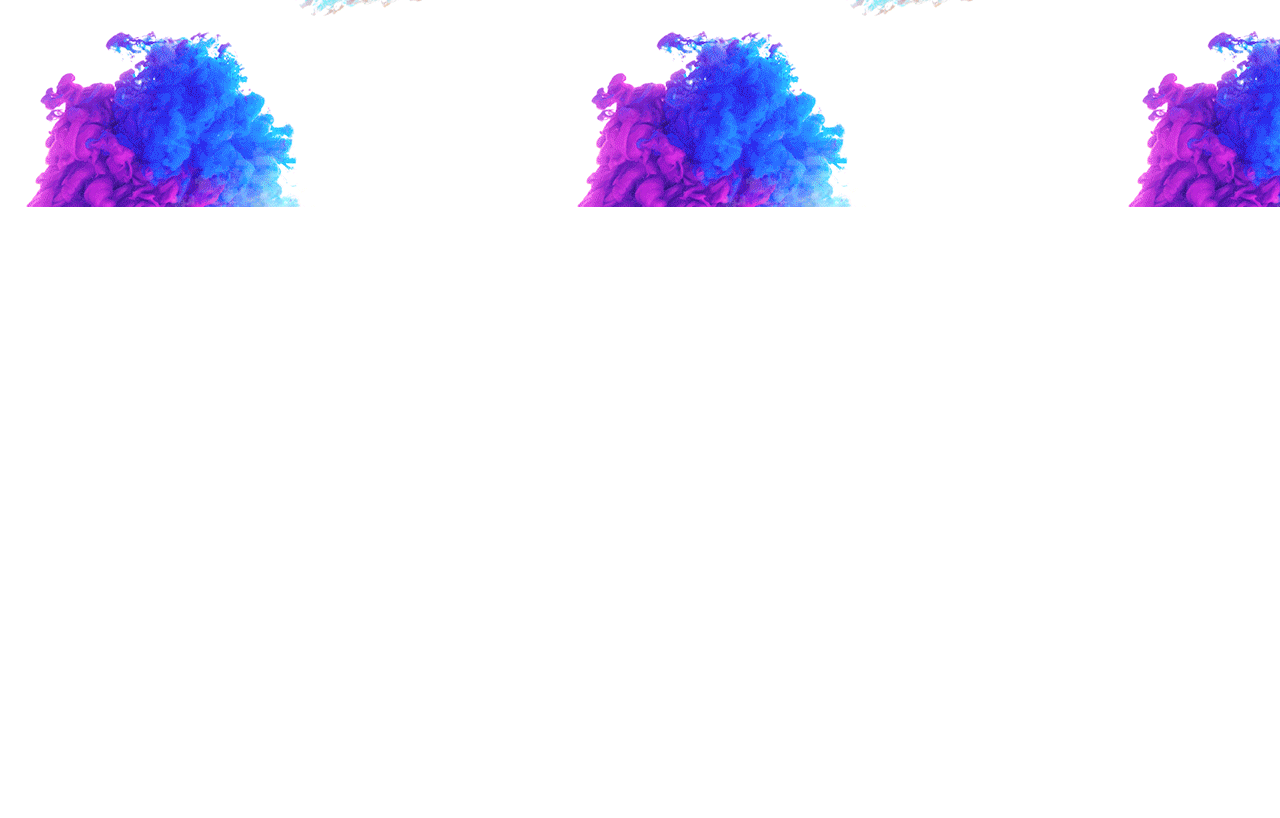
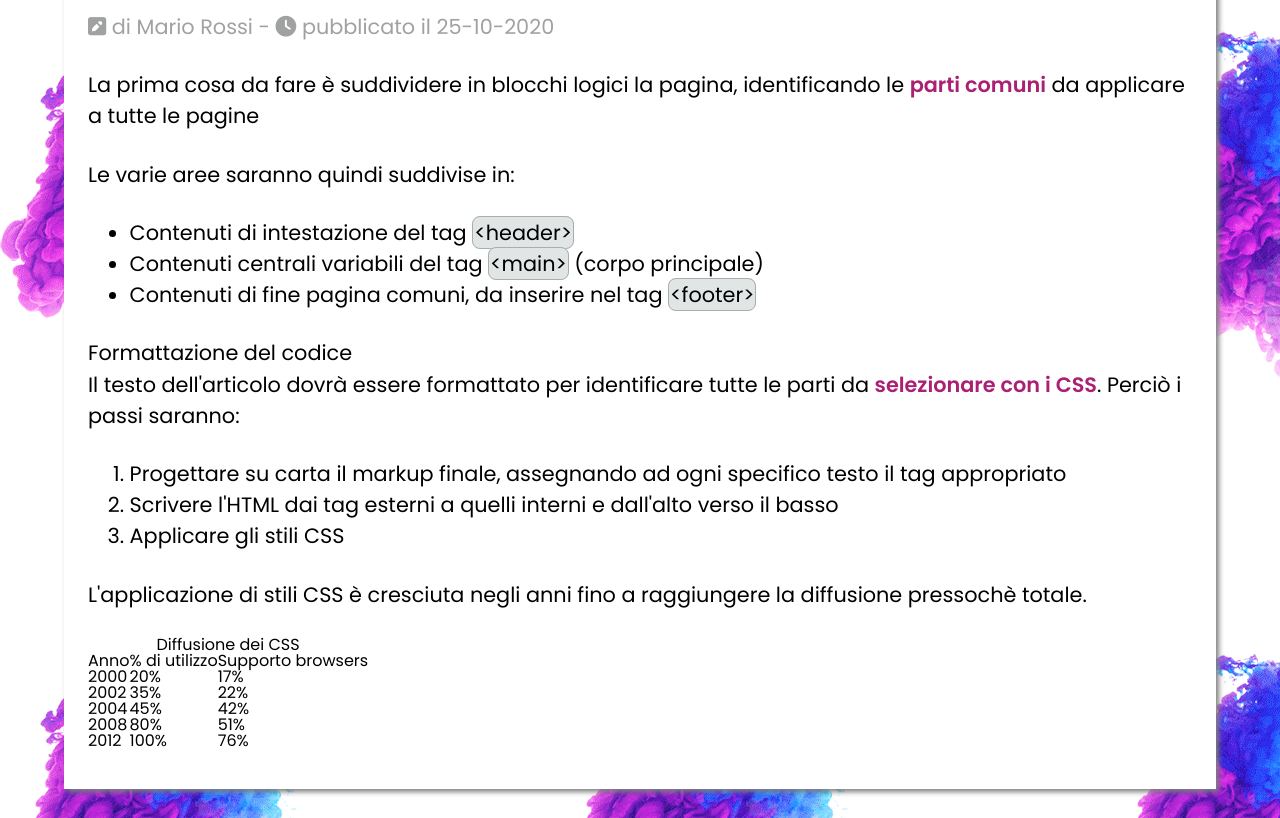
Before and after one commit to Gianlu201/FS0924_S1-L4, a plain HTML site: page index.html in a window 1280 px wide. Shown: the part 593-1411 px from the top of the page. Before the commit the page ends 800 px from the top, so only its background shows below. Drawn offline with Linux system fonts and the light colour scheme.

Commit message:
table WIP

```diff
--- a/assets/css/style.css
+++ b/assets/css/style.css
@@ -3,8 +3,9 @@ header,
 main,
 footer {
     width: 90%;
-    margin: 1.5em auto;
+    margin: 1.8em auto;
     box-shadow: 3px 3px 5px gray;
+    box-sizing: border-box;
 }
 
 body {
@@ -25,13 +26,13 @@ header {
     margin-top: 2.5em;
 }
 
-header h1,
+header h2,
 header nav li {
     font-size: 1.2em;
     font-weight: 500;
 }
 
-header h1 {
+header h2 {
     margin: 1.5em;
 }
 
@@ -46,6 +47,54 @@ header nav {
 }
 
 /* MAIN */
+main {
+    background-color: white;
+    padding: 2.5em 1.5em;
+}
+
+main section h1 {
+    font-size: 2.2em;
+    font-weight: 500;
+    line-height: 1.4em;
+}
+
+main section p {
+    margin: 1.3em 0;
+    font-size: 1.3em;
+    line-height: 1.5em;
+}
+
+main section p:first-of-type {
+    color: #A0A2A2;
+}
+
+main strong.important {
+    font-weight: 600;
+    color: #AA2072;
+}
+
+main section li {
+    margin-left: 2em;
+    font-size: 1.3em;
+    line-height: 1.5em;
+}
+
+main section ul li {
+    list-style-type: disc;
+
+}
+
+main section code {
+    border: 1px solid #A7AFA9;
+    background-color: #E1E5E6;
+    padding: 1px;
+    border-radius: 8px;
+}
+
+main section ol li {
+    list-style-type: decimal;
+}
+
 
 
 
--- a/index.html
+++ b/index.html
@@ -22,7 +22,7 @@
   <body>
     <header>
       <div><img id="logo" src="assets/img/logo.svg" alt="Logo Epicode"></div>
-      <h1>EPICODE - IL BLOG DEI DEVELOPERS</h1>
+      <h2>EPICODE - IL BLOG DEI DEVELOPERS</h2>
       <nav>
         <ul>
           <li>&#8658; <a href="javascript:void(0)">HOME</a> &#8656;</li>
@@ -33,8 +33,70 @@
     </header>
 
     <main>
+      <section>
+        <h1>Come creare un template per i post</h1>
+        <p><i class="fas fa-pen-square"></i> di Mario Rossi - <i class="fas fa-clock"></i> pubblicato il 25-10-2020</p>
+
+        <p>La prima cosa da fare è suddividere in blocchi logici la pagina, identificando le <strong class="important">parti comuni</strong> da applicare a tutte le pagine</p>
+
+        <p>
+          Le varie aree saranno quindi suddivise in:
+          <ul>
+            <li>Contenuti di intestazione del tag <code>&lt;header&gt;</code></li>
+            <li>Contenuti centrali variabili del tag <code>&lt;main&gt;</code> &#40;corpo principale&#41;</li>
+            <li>Contenuti di fine pagina comuni, da inserire nel tag <code>&lt;footer&gt;</code></li>
+          </ul>
+        </p>
+
+        <p>
+          Formattazione del codice <br>
+          Il testo dell'articolo dovrà essere formattato per identificare tutte le parti da <strong class="important">selezionare con i CSS</strong>. Perciò i passi saranno:
+          <ol>
+            <li>Progettare su carta il markup finale, assegnando ad ogni specifico testo il tag appropriato</li>
+            <li>Scrivere l'HTML dai tag esterni a quelli interni e dall'alto verso il basso</li>
+            <li>Applicare gli stili CSS</li>
+          </ol>
+        </p>
+
+        <p>L'applicazione di stili CSS è cresciuta negli anni fino a raggiungere la diffusione pressochè totale.</p>
+
+        <table>
+          <caption>Diffusione dei CSS</caption>
+          <tr>
+            <th>Anno</th>
+            <th>% di utilizzo</th>
+            <th>Supporto browsers</th>
+          </tr>
+          <tr>
+            <td>2000</td>
+            <td>20%</td>
+            <td>17%</td>
+          </tr>
+          <tr>
+            <td>2002</td>
+            <td>35%</td>
+            <td>22%</td>
+          </tr>
+          <tr>
+            <td>2004</td>
+            <td>45%</td>
+            <td>42%</td>
+          </tr>
+          <tr>
+            <td>2008</td>
+            <td>80%</td>
+            <td>51%</td>
+          </tr>
+          <tr>
+            <td>2012</td>
+            <td>100%</td>
+            <td>76%</td>
+          </tr>
+        </table>
 
 
+
+      </section>
 
 
     </main>
```
